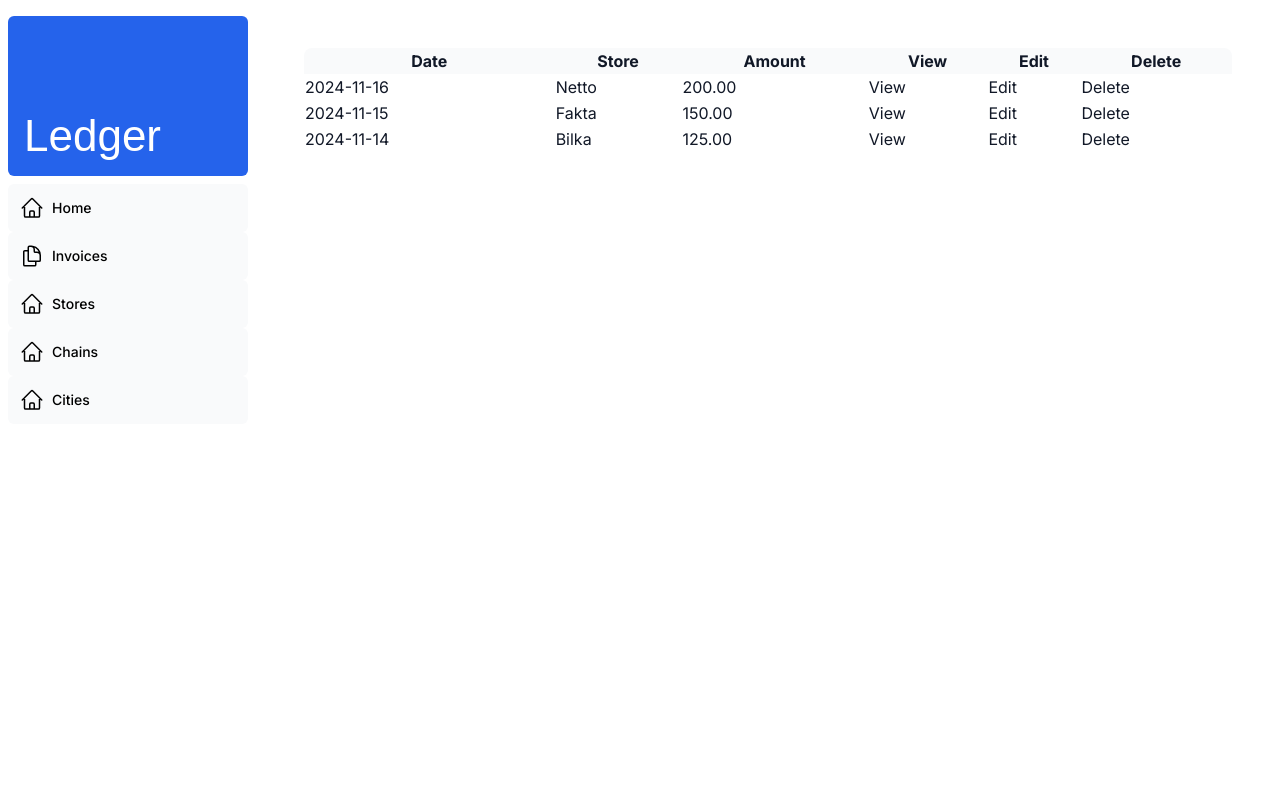
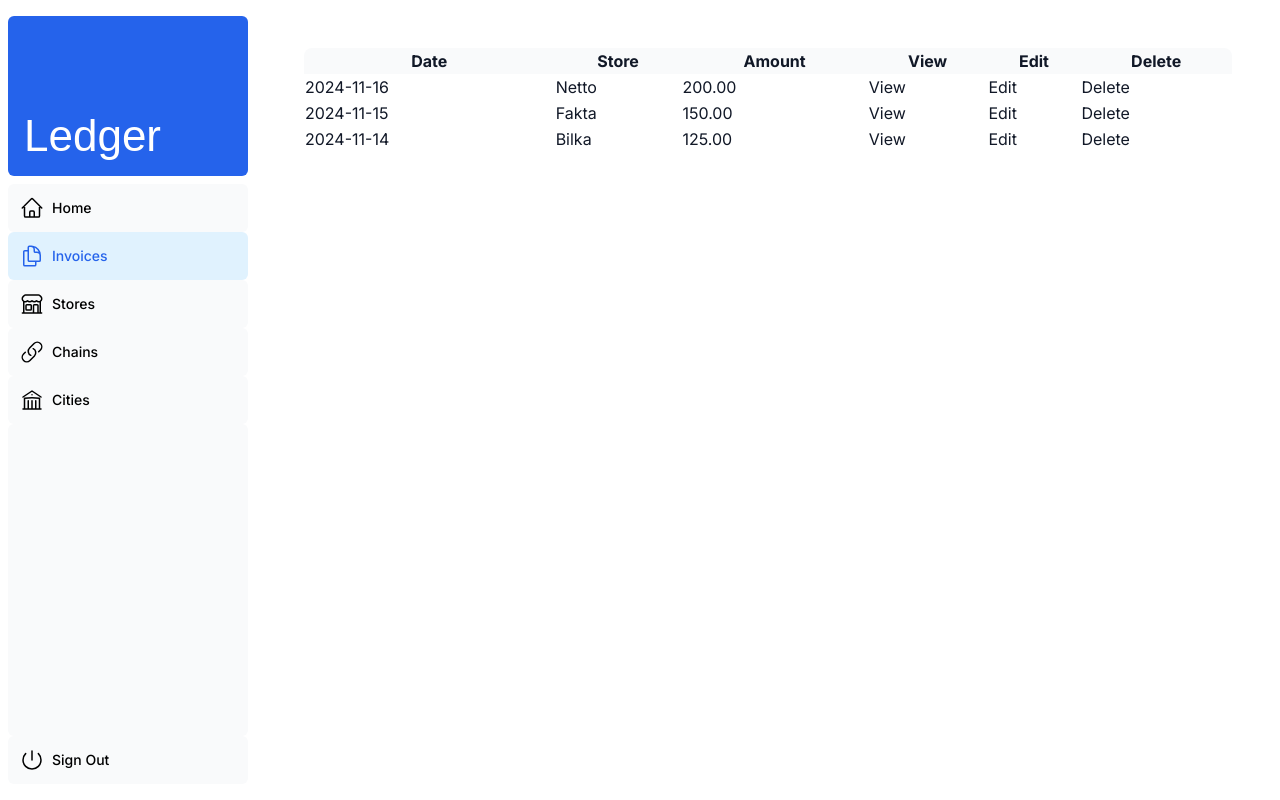
Before and after one commit to pstric/next-ledger, a Next.js app: page /dashboard/invoices in a window 1280 px wide. Built offline with nearby package versions, Linux system fonts and the light colour scheme; a web font is replaced by a local one.

Commit message:
Update nav icons and show selected page

```diff
--- a/app/ui/dashboard/nav-links.tsx
+++ b/app/ui/dashboard/nav-links.tsx
@@ -1,27 +1,47 @@
-import { HomeIcon, DocumentDuplicateIcon } from '@heroicons/react/24/outline';
+'use client';
+
+import {
+    BuildingLibraryIcon,
+    BuildingStorefrontIcon,
+    DocumentDuplicateIcon,
+    HomeIcon,
+    LinkIcon,
+} from '@heroicons/react/24/outline';
+import clsx from 'clsx';
+import Link from 'next/link';
+import { usePathname } from 'next/navigation';
 
 const links = [
     { name: 'Home', href: '/dashboard', icon: HomeIcon },
     { name: 'Invoices', href: '/dashboard/invoices', icon: DocumentDuplicateIcon },
-    { name: 'Stores', href: '/dashboard/stores', icon: HomeIcon },
-    { name: 'Chains', href: '/dashboard/chains', icon: HomeIcon },
-    { name: 'Cities', href: '/dashboard/cities', icon: HomeIcon },
+    { name: 'Stores', href: '/dashboard/stores', icon: BuildingStorefrontIcon },
+    { name: 'Chains', href: '/dashboard/chains', icon: LinkIcon },
+    { name: 'Cities', href: '/dashboard/cities', icon: BuildingLibraryIcon },
 ];
 
 export default function NavLinks() {
-    return (<>
+    const pathname = usePathname();
+
+    return (
+        <>
             {links.map((link) => {
                 const LinkIcon = link.icon;
                 return (
-                <a
+                    <Link
                         key={link.name}
                         href={link.href}
-                    className="flex h-[48px] grow items-center justify-center gap-2 rounded-md bg-gray-50 p-3 text-sm font-medium hover:bg-sky-100 hover:text-blue-600 md_flex-none md:justify-start md:p-2 md:px-3"
+                        className={clsx(
+                            "flex h-[48px] grow items-center justify-center gap-2 rounded-md bg-gray-50 p-3 text-sm font-medium hover:bg-sky-100 hover:text-blue-600 md_flex-none md:justify-start md:p-2 md:px-3",
+                            {
+                                "bg-sky-100 text-blue-600": pathname === link.href,
+                            },
+                        )}
                     >
                         <LinkIcon className="w-6" />
                         <p className="hidden md:block">{link.name}</p>
-                </a>
+                    </Link>
                 );
             })}
-    </>);
+        </>
+    );
 }
--- a/app/ui/dashboard/sidenav.tsx
+++ b/app/ui/dashboard/sidenav.tsx
@@ -1,6 +1,7 @@
 import Link from "next/link";
 import NavLinks from "@/app/ui/dashboard/nav-links";
 import LedgerLogo from "@/app/ui/ledger-logo";
+import { PowerIcon } from "@heroicons/react/24/outline";
 
 export default function SideNav() {
     return (
@@ -13,9 +14,16 @@ export default function SideNav() {
                     <LedgerLogo />
                 </div>
             </Link>
-            <div className="">
+            <div className="flex flex-row justify-start space-x-2 md:flex-col md:space-x-0 md:space-y-0">
                 <NavLinks />
             </div>
+            <div className="hidden h-auto w-full grow rounded-md bg-gray-50 md:block"></div>
+            <form>
+                <button className="flex h-[48px] w-full grow items-center justify-center gap-2 rounded-md bg-gray-50 p-3 text-sm font-medium hover:bg-sky-100 hover:text-blue-600 md:flex-none md:justify-start md:p-2 md:px-3">
+                    <PowerIcon className="w-6" />
+                    <div className="hidden md:block">Sign Out</div>
+                </button>
+            </form>
         </div>
     );
 }
```
Lines whose indentation alone changed are shown as unchanged.
